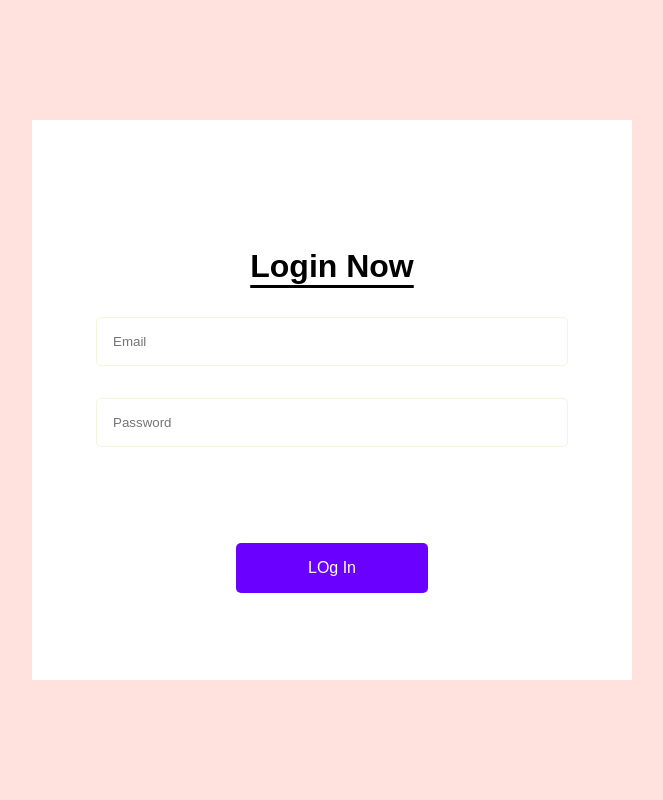
After one commit to Dcode-k/Auth_API, a Node server app: page /login in a window 1280 px wide. The commit adds this page. Shown: the whole page, without its empty margins (308-971 px from the left). Run offline with Node 20, Linux system fonts and the light colour scheme; some libraries are stand-ins or nearby versions.

Commit message:
first commit

```diff
--- a/index.js
+++ b/index.js
@@ -1,6 +1,9 @@
 import express from 'express';
 import mongoose from 'mongoose';
 import path from 'path'
+import cookieParser from 'cookie-parser';
+import jwt  from 'jsonwebtoken';
+import bcrypt from 'bcrypt'
 
 
 // connection to database
@@ -12,6 +15,14 @@ mongoose.connect("mongodb://127.0.0.1:27017",{
 //creating app from express
 const app=express();
 
+
+const userSchema=new mongoose.Schema({
+    name: String,
+    email: String,
+    password:String,
+})
+
+const User=mongoose.model("User",userSchema);
 const users=[];
 
 
@@ -20,27 +31,80 @@ const users=[];
         app.use(express.static(path.join(path.resolve(),'./public')));
        //use middleware to read form data
        app.use(express.urlencoded({extended:true}))
+       // use middleware fro cookie-parser
+       app.use(cookieParser());
+    // Authenticated middle ware
+       const isAuthenticated=async(req,res,next)=>{
+        const {token}=req.cookies;
+        if(token){
+          const decoded=jwt.verify(token,"jwhdheidowndowo");
+          req.user=await User.findById(decoded._id);
+            next();
+
+        }
+        else res.redirect("login");
+       }
 
 //setting up the view engine
 app.set("view engine","ejs");
 
 
 //routing
-app.get("/",(req,res)=>{
-    res.render("index");
+app.get("/",isAuthenticated,(req,res)=>{//this is also known as protected routes
+    res.render('logout',{name:req.user.name});
+    })
+
+app.get("/login",(req,res)=>{
+    res.render('login');
 })
 
-app.post('/',(req,res)=>{
-    console.log(req.body);
-    users.push({username:req.body.name,email:req.body.email});
-    res.render("success");
+app.get('/logout',(req,res)=>{
+     res.cookie("token",null,{
+        httpOnly:true,
+        expires:new Date(Date.now())
+     })
+     res.redirect('/');
+})
+app.get('/register',(req,res)=>{
+    res.render('register');
 })
 
-app.get('/users',(req,res)=>{
-    res.json({
-        users,
+app.post('/login',async(req,res)=>{
+    const {email,password}=req.body;
+let user=await User.findOne({email});
+if(!user){
+    return res.redirect('/register');
+}
+const isMatch=await bcrypt.compare(password,user.password);
+if(!isMatch) return res.render("login",{email,message:"Incorrect PassWord"});
+const token=jwt.sign({_id:user._id},"jwhdheidowndowo");
+res.cookie("token",token,{
+    httpOnly:true,
+    expires:new Date(Date.now()+60*1000)
+});
+res.redirect('/')
+})
+
+app.post('/register',async (req,res)=>{
+    const {name,email,password}=req.body;
+    let user=await User.findOne({email});
+    if(user){
+      return res.redirect('/login');
+    }
+    const hashedPassword=bcrypt.hash(password,10);
+  user= await User.create({
+        name,
+        email,
+        password:hashedPassword,
     })
+    const token=jwt.sign({_id:user._id},"jwhdheidowndowo");
+    res.cookie("token",token,{
+        httpOnly:true,
+        expires:new Date(Date.now()+60*1000)
+    });
+    res.redirect('/')
 })
+
 
 app.listen(5000,()=>{
     console.log("server is working");
--- a/package.json
+++ b/package.json
@@ -11,8 +11,11 @@
   "author": "",
   "license": "ISC",
   "dependencies": {
+    "bcrypt": "^5.1.0",
+    "cookie-parser": "^1.4.6",
     "ejs": "^3.1.9",
     "express": "^4.18.2",
+    "jsonwebtoken": "^9.0.0",
     "mongoose": "^7.2.3"
   }
 }
--- /dev/null
+++ b/views/login.ejs
@@ -0,0 +1,21 @@
+<!DOCTYPE html>
+<html lang="en">
+<head>
+    <meta charset="UTF-8">
+    <meta http-equiv="X-UA-Compatible" content="IE=edge">
+    <meta name="viewport" content="width=device-width, initial-scale=1.0">
+    <link rel="stylesheet" href="style.css">
+    <title>Contact Form</title>
+</head>
+<body>
+    <main>
+        <form method="post" action="/login" >
+            <h1>Login Now</h1>
+            <input type="email" name="email" placeholder="Email"value="<%=locals.email%>">
+            <input type="password" name="password" placeholder="Password">
+            <p class="error"> <%=locals.message%></p>
+            <button type="submit">LOg In</button>
+        </form>
+    </main>
+</body>
+</html>
```
Also changed, not shown: views/logout.ejs (added, +18 -0 lines), views/register.ejs (renamed from views/index.ejs, +5 -4 lines), 1 other file.
